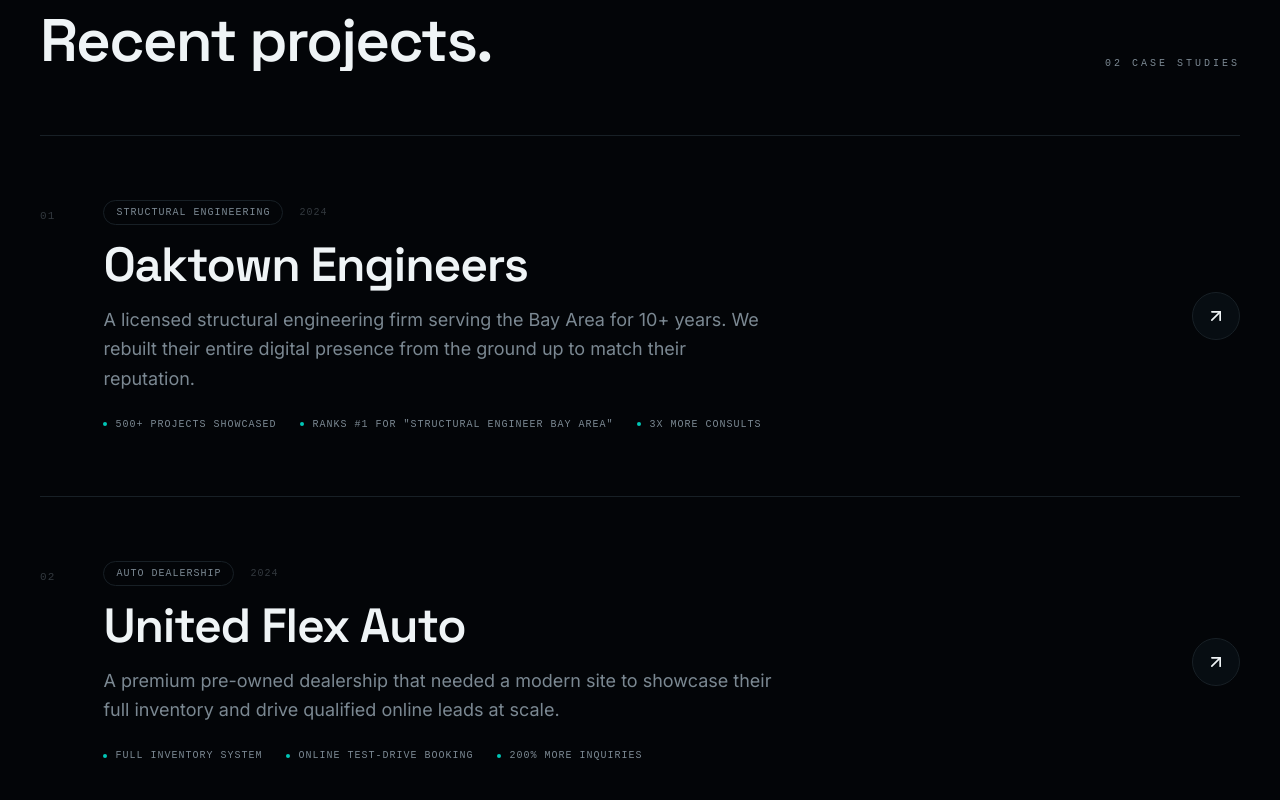
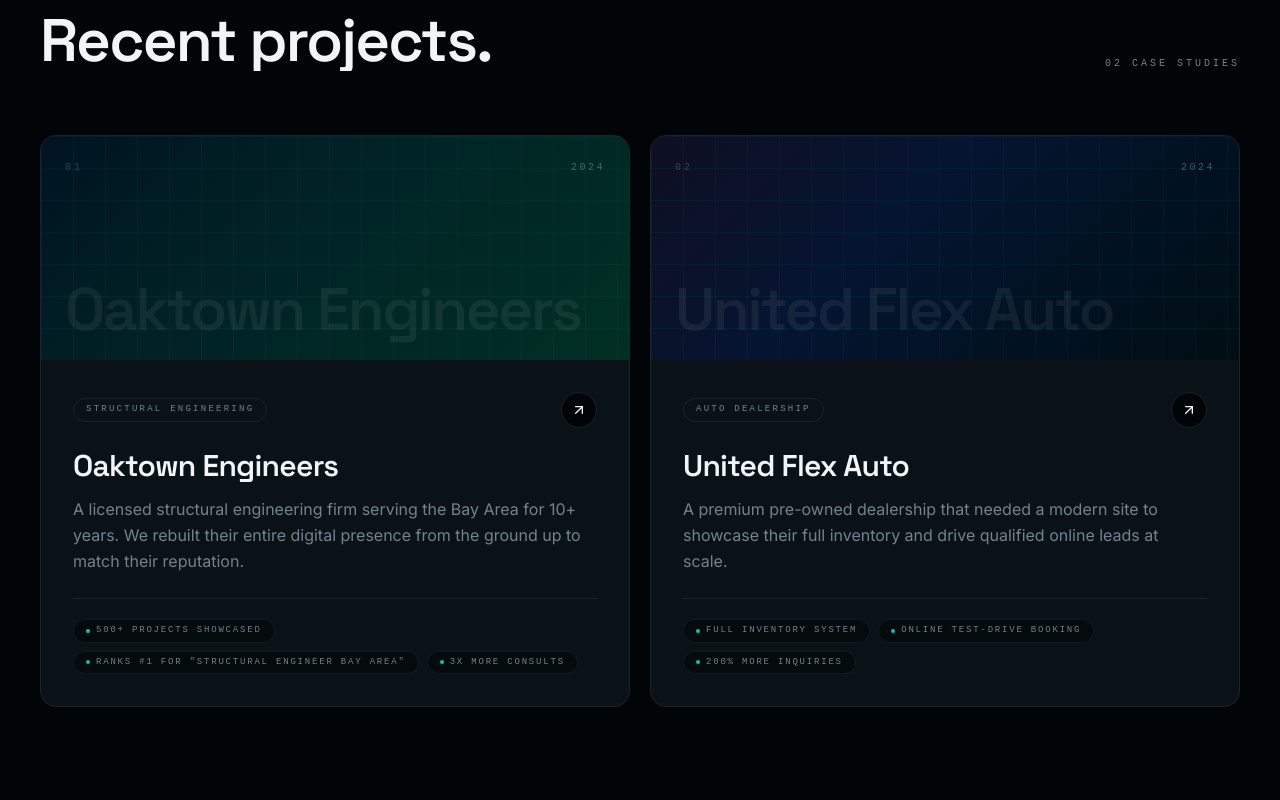
Before and after one commit to spoutyfc/mannystechfurnish, a Next.js app: page / in a window 1280 px wide. Shown: the part 1260-2060 px from the top of the page. Built offline with nearby package versions, Linux system fonts and the light colour scheme.

Commit message:
feat: refine dark theme colors and enhance client card animation
Co-authored-by: spoutyfc <105684374+spoutyfc@users.noreply.github.com>

```diff
--- a/app/globals.css
+++ b/app/globals.css
@@ -41,25 +41,25 @@
 
 .dark {
   /* Deep-space dark modern palette — #0B0F14 bg, #121826 card, #F5F7FA text, #94A3B8 muted, #14B8A6 teal accent */
-  --background: oklch(0.115 0.012 240);
-  --foreground: oklch(0.965 0.006 220);
-  --card: oklch(0.155 0.014 240);
-  --card-foreground: oklch(0.965 0.006 220);
-  --popover: oklch(0.155 0.014 240);
-  --popover-foreground: oklch(0.965 0.006 220);
-  --primary: oklch(0.965 0.006 220);
-  --primary-foreground: oklch(0.115 0.012 240);
-  --secondary: oklch(0.195 0.014 240);
-  --secondary-foreground: oklch(0.965 0.006 220);
-  --muted: oklch(0.195 0.014 240);
-  --muted-foreground: oklch(0.62 0.022 240);
-  --accent: oklch(0.74 0.14 185);
-  --accent-foreground: oklch(0.105 0.012 240);
+  --background: oklch(0.108 0.012 240);   /* #0B0F14 — true deep space */
+  --foreground: oklch(0.968 0.005 220);   /* #F5F7FA — crisp near-white */
+  --card: oklch(0.175 0.016 240);         /* #121826 — lifted surface, clearly distinct */
+  --card-foreground: oklch(0.968 0.005 220);
+  --popover: oklch(0.175 0.016 240);
+  --popover-foreground: oklch(0.968 0.005 220);
+  --primary: oklch(0.968 0.005 220);
+  --primary-foreground: oklch(0.108 0.012 240);
+  --secondary: oklch(0.21 0.016 240);     /* deeper card hover surface */
+  --secondary-foreground: oklch(0.968 0.005 220);
+  --muted: oklch(0.21 0.016 240);
+  --muted-foreground: oklch(0.60 0.024 230);  /* #94A3B8 — readable slate */
+  --accent: oklch(0.735 0.148 185);       /* #14B8A6 — teal precision */
+  --accent-foreground: oklch(0.06 0.010 240);
   --destructive: oklch(0.55 0.17 25);
   --destructive-foreground: oklch(0.97 0 0);
-  --border: oklch(0.24 0.016 240);
-  --input: oklch(0.24 0.016 240);
-  --ring: oklch(0.74 0.14 185);
+  --border: oklch(0.255 0.018 240);       /* more visible hairlines */
+  --input: oklch(0.255 0.018 240);
+  --ring: oklch(0.735 0.148 185);
   --chart-1: oklch(0.488 0.243 264.376);
   --chart-2: oklch(0.696 0.17 162.48);
   --chart-3: oklch(0.769 0.188 70.08);
--- a/app/page.tsx
+++ b/app/page.tsx
@@ -186,8 +186,8 @@ export default function Home() {
                     <motion.span
                       className="inline-block"
                       style={{ color: 'var(--accent)' }}
-                      initial={{ y: '110%', filter: 'blur(8px)' }}
-                      animate={{ y: 0, filter: 'blur(0px)' }}
+                      initial={{ y: '110%', opacity: 0 }}
+                      animate={{ y: 0, opacity: 1 }}
                       transition={{ duration: 0.8, ease: EASE, delay: 0.26 }}
                     >
                       business.
@@ -319,52 +319,94 @@ export default function Home() {
               </p>
             </div>
 
-            <div className="border-t border-border">
+            <div className="grid gap-5 md:grid-cols-2">
               {clients.map((client, idx) => (
-                <FadeUp key={client.name}>
+                <FadeUp key={client.name} index={idx}>
                   <a
                     href={client.url}
                     target="_blank"
                     rel="noopener noreferrer"
-                    className="group grid items-start gap-6 border-b border-border py-12 transition-colors hover:bg-card md:grid-cols-[auto_1fr_auto] md:gap-12 md:py-16"
+                    className="work-card group relative flex flex-col overflow-hidden rounded-2xl border border-border bg-card transition-all duration-500 hover:-translate-y-1 hover:border-accent/30 hover:shadow-[0_0_60px_-12px_oklch(0.735_0.148_185_/_0.25)]"
                   >
-                    {/* Index */}
-                    <span className="font-mono text-[11px] tracking-widest text-muted-foreground/40 md:pt-2">
+                    {/* Colored accent band — unique per project */}
+                    <div
+                      className="relative h-48 w-full overflow-hidden md:h-56"
+                      style={{
+                        background: idx === 0
+                          ? 'linear-gradient(135deg, oklch(0.18 0.04 240) 0%, oklch(0.22 0.06 200) 40%, oklch(0.25 0.10 180) 100%)'
+                          : 'linear-gradient(135deg, oklch(0.18 0.04 280) 0%, oklch(0.20 0.06 260) 40%, oklch(0.15 0.03 220) 100%)',
+                      }}
+                    >
+                      {/* Grid overlay inside the card header */}
+                      <div
+                        aria-hidden
+                        className="absolute inset-0 opacity-20"
+                        style={{
+                          backgroundImage: 'linear-gradient(oklch(0.735 0.148 185 / 0.3) 1px, transparent 1px), linear-gradient(90deg, oklch(0.735 0.148 185 / 0.3) 1px, transparent 1px)',
+                          backgroundSize: '32px 32px',
+                        }}
+                      />
+                      {/* Floating index */}
+                      <span className="absolute left-6 top-6 font-mono text-[10px] tracking-[0.3em] text-foreground/20">
                         {client.index}
                       </span>
+                      {/* Year */}
+                      <span className="absolute right-6 top-6 font-mono text-[10px] tracking-[0.25em] text-foreground/30">
+                        {client.year}
+                      </span>
+                      {/* Large ghost project name */}
+                      <div className="absolute bottom-0 left-0 right-0 px-6 pb-5">
+                        <p className="font-display text-5xl font-semibold leading-none tracking-[-0.04em] text-foreground/[0.07] md:text-6xl">
+                          {client.name}
+                        </p>
+                      </div>
+                      {/* Teal glow from bottom-left on hover */}
+                      <div
+                        aria-hidden
+                        className="absolute -bottom-10 -left-10 h-40 w-40 rounded-full opacity-0 blur-3xl transition-opacity duration-700 group-hover:opacity-100"
+                        style={{ background: 'oklch(0.735 0.148 185 / 0.18)' }}
+                      />
+                    </div>
 
-                    <div className="min-w-0">
-                      <div className="flex flex-wrap items-center gap-4 mb-4">
-                        <span className="rounded-full border border-border px-3 py-1 font-mono text-[10px] uppercase tracking-widest text-muted-foreground">
+                    {/* Card body */}
+                    <div className="flex flex-1 flex-col p-6 md:p-8">
+                      {/* Tag + arrow row */}
+                      <div className="mb-5 flex items-center justify-between">
+                        <span className="rounded-full border border-border px-3 py-1 font-mono text-[9px] uppercase tracking-[0.25em] text-muted-foreground transition-colors group-hover:border-accent/40 group-hover:text-accent">
                           {client.tag}
                         </span>
-                        <span className="font-mono text-[10px] tracking-widest text-muted-foreground/40">
-                          {client.year}
-                        </span>
+                        <div className="flex h-9 w-9 items-center justify-center rounded-full border border-border bg-background transition-all duration-300 group-hover:border-accent group-hover:bg-accent group-hover:text-accent-foreground">
+                          <ArrowUpRight className="h-4 w-4" />
                         </div>
-                      <h3 className="font-display text-3xl font-semibold tracking-tight transition-transform duration-300 group-hover:translate-x-2 md:text-5xl">
+                      </div>
+
+                      {/* Project name */}
+                      <h3 className="font-display text-2xl font-semibold tracking-tight text-foreground md:text-3xl">
                         {client.name}
                       </h3>
-                      <p className="mt-4 max-w-2xl text-base leading-relaxed text-muted-foreground md:text-lg">
+                      <p className="mt-3 leading-relaxed text-muted-foreground">
                         {client.description}
                       </p>
-                      <div className="mt-6 flex flex-wrap gap-x-6 gap-y-3">
+
+                      {/* Results — the money row */}
+                      <div className="mt-6 flex flex-wrap gap-2 border-t border-border pt-5">
                         {client.points.map((point) => (
                           <span
                             key={point}
-                            className="inline-flex items-center gap-2 font-mono text-[10px] uppercase tracking-widest text-muted-foreground"
+                            className="inline-flex items-center gap-1.5 rounded-full border border-border/60 bg-background/60 px-3 py-1 font-mono text-[9px] uppercase tracking-[0.2em] text-muted-foreground transition-colors group-hover:border-accent/20 group-hover:text-foreground/70"
                           >
-                            <span className="h-1 w-1 rounded-full bg-accent" />
+                            <span className="h-1 w-1 shrink-0 rounded-full bg-accent" />
                             {point}
                           </span>
                         ))}
                       </div>
                     </div>
 
-                    {/* Arrow circle */}
-                    <div className="flex h-12 w-12 shrink-0 items-center justify-center rounded-full border border-border bg-card transition-all duration-300 group-hover:border-accent group-hover:bg-accent group-hover:text-accent-foreground md:self-center">
-                      <ArrowUpRight className="h-5 w-5 transition-transform group-hover:rotate-[360deg] group-hover:duration-500" />
-                    </div>
+                    {/* Teal shimmer sweep on hover — runs left to right */}
+                    <div
+                      aria-hidden
+                      className="pointer-events-none absolute inset-0 -translate-x-full bg-gradient-to-r from-transparent via-accent/[0.04] to-transparent transition-transform duration-700 group-hover:translate-x-full"
+                    />
                   </a>
                 </FadeUp>
               ))}
@@ -506,78 +548,115 @@ export default function Home() {
               </FadeUp>
             </div>
 
-            <div className="grid gap-0 border border-border lg:grid-cols-2">
-              {/* Option 1 */}
-              <FadeUp className="relative flex flex-col border-b border-border p-8 lg:border-b-0 lg:border-r lg:p-12">
-                {/* "Popular" tag */}
-                <div className="absolute right-6 top-6 rounded-full bg-accent px-3 py-1 font-mono text-[10px] uppercase tracking-widest text-accent-foreground">
-                  Most Popular
-                </div>
-                <span className="font-mono text-[10px] uppercase tracking-[0.35em] text-accent">
+            <div className="grid gap-5 lg:grid-cols-2">
+              {/* Option 1 — Featured / Most Popular */}
+              <FadeUp className="relative flex flex-col overflow-hidden rounded-2xl border border-accent/40 bg-card shadow-[0_0_80px_-20px_oklch(0.735_0.148_185_/_0.20)]">
+                {/* Teal glow bleeding in from the top */}
+                <div
+                  aria-hidden
+                  className="pointer-events-none absolute -top-16 left-1/2 h-40 w-2/3 -translate-x-1/2 rounded-full blur-3xl"
+                  style={{ background: 'oklch(0.735 0.148 185 / 0.12)' }}
+                />
+                {/* Top accent line */}
+                <div className="h-px w-full bg-gradient-to-r from-transparent via-accent to-transparent" />
+
+                <div className="relative flex flex-1 flex-col p-8 lg:p-10">
+                  <div className="flex items-center justify-between">
+                    <span className="font-mono text-[9px] uppercase tracking-[0.35em] text-accent">
                       One-time · Full ownership
                     </span>
-                <h3 className="mt-5 font-display text-2xl font-semibold tracking-tight">
+                    <span className="rounded-full bg-accent/10 px-3 py-1 font-mono text-[9px] uppercase tracking-widest text-accent ring-1 ring-accent/30">
+                      Most popular
+                    </span>
+                  </div>
+
+                  <h3 className="mt-6 font-display text-2xl font-semibold tracking-tight md:text-3xl">
                     Complete Digital Asset
                   </h3>
-                <div className="mt-6">
+                  <p className="mt-2 leading-relaxed text-muted-foreground">
+                    You own the full codebase the day it ships. No lock-in, no recurring surprises.
+                  </p>
+
+                  <div className="mt-8 flex items-baseline gap-2">
                     <span className="font-display text-6xl font-semibold tracking-tight md:text-7xl">$1,299</span>
+                    <span className="font-mono text-sm text-muted-foreground">one-time</span>
                   </div>
-                <p className="mt-2 font-mono text-[10px] uppercase tracking-wider text-muted-foreground">
-                  Save $380+ vs monthly in first 3 months
+                  <p className="mt-1.5 font-mono text-[9px] uppercase tracking-wider text-muted-foreground">
+                    Save $380+ vs monthly over 3 months
                   </p>
-                <ul className="mt-10 flex-1 space-y-4 border-t border-border pt-8">
+
+                  <ul className="mt-8 flex-1 space-y-3 border-t border-border pt-7">
                     {option1Features.map((f) => (
                       <li key={f} className="flex items-start gap-3 text-foreground/90">
-                      <span className="mt-2 h-1 w-1 shrink-0 rounded-full bg-accent" />
+                        <span className="mt-[7px] h-1.5 w-1.5 shrink-0 rounded-full bg-accent" />
                         <span className="leading-relaxed">{f}</span>
                       </li>
                     ))}
                   </ul>
+
                   <Magnetic strength={0.2} className="mt-10">
                     <Link
                       href="/contact"
-                    className="group inline-flex w-full items-center justify-center gap-2.5 rounded-full bg-accent px-8 py-4 text-sm font-medium text-accent-foreground transition-all hover:opacity-90"
+                      className="group inline-flex w-full items-center justify-center gap-2.5 rounded-full bg-accent px-8 py-4 text-sm font-semibold text-accent-foreground transition-all hover:opacity-90 hover:shadow-[0_0_30px_-4px_oklch(0.735_0.148_185_/_0.5)]"
                     >
                       Get started
                       <ArrowUpRight className="h-4 w-4 transition-transform group-hover:translate-x-0.5 group-hover:-translate-y-0.5" />
                     </Link>
                   </Magnetic>
+                </div>
               </FadeUp>
 
-              {/* Option 2 */}
-              <FadeUp index={1} className="flex flex-col p-8 lg:p-12">
-                <span className="font-mono text-[10px] uppercase tracking-[0.35em] text-muted-foreground">
+              {/* Option 2 — Managed */}
+              <FadeUp index={1} className="group relative flex flex-col overflow-hidden rounded-2xl border border-border bg-card transition-all duration-500 hover:border-border/80 hover:shadow-[0_8px_40px_-12px_oklch(0.108_0.012_240_/_0.8)]">
+                {/* Subtle top line — non-teal, secondary feel */}
+                <div className="h-px w-full bg-gradient-to-r from-transparent via-border to-transparent" />
+
+                <div className="relative flex flex-1 flex-col p-8 lg:p-10">
+                  <div className="flex items-center justify-between">
+                    <span className="font-mono text-[9px] uppercase tracking-[0.35em] text-muted-foreground">
                       Monthly · Managed for you
                     </span>
-                <h3 className="mt-5 font-display text-2xl font-semibold tracking-tight">
+                  </div>
+
+                  <h3 className="mt-6 font-display text-2xl font-semibold tracking-tight md:text-3xl">
                     Managed Website Plan
                   </h3>
-                <div className="mt-6 flex items-baseline gap-2">
-                  <span className="font-display text-5xl font-semibold tracking-tight">$700</span>
-                  <span className="font-display text-2xl text-muted-foreground/50">+</span>
-                  <span className="font-display text-3xl font-semibold text-accent">$120</span>
+                  <p className="mt-2 leading-relaxed text-muted-foreground">
+                    Low upfront cost, everything handled. Hosting, maintenance, SEO check-ins — all in.
+                  </p>
+
+                  <div className="mt-8">
+                    <div className="flex items-baseline gap-1.5">
+                      <span className="font-display text-4xl font-semibold tracking-tight">$700</span>
+                      <span className="font-mono text-sm text-muted-foreground">setup</span>
+                      <span className="mx-2 font-display text-2xl text-border">+</span>
+                      <span className="font-display text-5xl font-semibold tracking-tight text-foreground/80">$120</span>
                       <span className="font-mono text-sm text-muted-foreground">/mo</span>
                     </div>
-                <p className="mt-2 font-mono text-[10px] uppercase tracking-wider text-muted-foreground">
+                    <p className="mt-1.5 font-mono text-[9px] uppercase tracking-wider text-muted-foreground">
                       3-month minimum — total $1,060
                     </p>
-                <ul className="mt-10 flex-1 space-y-4 border-t border-border pt-8">
+                  </div>
+
+                  <ul className="mt-8 flex-1 space-y-3 border-t border-border pt-7">
                     {option2Features.map((f) => (
-                    <li key={f} className="flex items-start gap-3 text-foreground/80">
-                      <span className="mt-2 h-1 w-1 shrink-0 rounded-full bg-muted-foreground/50" />
+                      <li key={f} className="flex items-start gap-3 text-foreground/75">
+                        <span className="mt-[7px] h-1.5 w-1.5 shrink-0 rounded-full bg-muted-foreground/40" />
                         <span className="leading-relaxed">{f}</span>
                       </li>
                     ))}
                   </ul>
+
                   <Magnetic strength={0.2} className="mt-10">
                     <Link
                       href="/contact"
-                    className="inline-flex w-full items-center justify-center gap-2 rounded-full border border-border px-8 py-4 text-sm font-medium text-foreground transition-colors hover:border-accent/50 hover:bg-card"
+                      className="inline-flex w-full items-center justify-center gap-2 rounded-full border border-border px-8 py-4 text-sm font-medium text-foreground transition-all hover:border-accent/50 hover:bg-secondary"
                     >
                       Let&apos;s do this one
                       <ArrowUpRight className="h-4 w-4" />
                     </Link>
                   </Magnetic>
+                </div>
               </FadeUp>
             </div>
           </div>
--- a/components/site/motion.tsx
+++ b/components/site/motion.tsx
@@ -44,11 +44,11 @@ export function AnimatedHeading({
           <span key={i} className="inline-block overflow-hidden align-bottom">
             <motion.span
               className="inline-block"
-              initial={{ y: '110%', filter: 'blur(6px)' }}
+              initial={{ y: '110%' }}
               animate={
                 inView
-                  ? { y: 0, filter: 'blur(0px)' }
-                  : { y: '110%', filter: 'blur(6px)' }
+                  ? { y: 0 }
+                  : { y: '110%' }
               }
               transition={{ duration: 0.7, ease: EASE, delay: delay + i * 0.07 }}
             >
@@ -64,12 +64,11 @@ export function AnimatedHeading({
 
 /* ---------- Generic scroll reveal ---------- */
 const fadeUp: Variants = {
-  hidden: { opacity: 0, y: 24, filter: 'blur(8px)' },
+  hidden: { opacity: 0, y: 28 },
   show: (i: number = 0) => ({
     opacity: 1,
     y: 0,
-    filter: 'blur(0px)',
-    transition: { duration: 0.8, ease: EASE, delay: i * 0.08 },
+    transition: { duration: 0.7, ease: EASE, delay: i * 0.08 },
   }),
 }
 
--- a/components/site/scroll-blur.tsx
+++ b/components/site/scroll-blur.tsx
@@ -3,78 +3,14 @@
 import { useEffect, useRef, type ReactNode } from 'react'
 
 /**
- * Applies a very subtle vertical motion blur proportional to scroll velocity.
- * Helps the eye track content during fast scrolls instead of everything
- * snapping past at once. Clamped low so text never becomes unreadable.
- *
- * NOTE: must NOT wrap any `position: fixed` elements — a CSS filter on an
- * ancestor breaks fixed positioning. Only the scrolling page sections live here.
+ * Lightweight scroll-performance wrapper.
+ * Promotes the page content to its own compositor layer via will-change: transform
+ * so the GPU handles scrolling without CPU repaints.
+ * No CSS filter — filters break fixed positioning and compound Framer blur animations.
  */
 export function ScrollBlur({ children }: { children: ReactNode }) {
-  const ref = useRef<HTMLDivElement>(null)
-
-  useEffect(() => {
-    const el = ref.current
-    if (!el) return
-    if (window.matchMedia('(prefers-reduced-motion: reduce)').matches) return
-
-    let lastY = window.scrollY
-    let lastT = performance.now()
-    let current = 0
-    let raf = 0
-    let idleFrames = 0
-
-    const tick = () => {
-      const now = performance.now()
-      const dy = window.scrollY - lastY
-      const dt = Math.max(now - lastT, 1)
-      lastY = window.scrollY
-      lastT = now
-
-      // px per ms -> map to a tiny blur, capped at 4px
-      const velocity = Math.abs(dy / dt)
-      const target = Math.min(velocity * 1.6, 4)
-
-      // ease toward target for smoothness
-      current += (target - current) * 0.2
-
-      if (current < 0.05) {
-        current = 0
-        idleFrames++
-      } else {
-        idleFrames = 0
-      }
-
-      el.style.filter = current > 0.05 ? `blur(${current.toFixed(2)}px)` : ''
-
-      // keep animating; pause loop only after a long idle to save battery
-      if (idleFrames < 120) {
-        raf = requestAnimationFrame(tick)
-      } else {
-        raf = 0
-      }
-    }
-
-    const wake = () => {
-      if (!raf) {
-        lastT = performance.now()
-        lastY = window.scrollY
-        raf = requestAnimationFrame(tick)
-      }
-    }
-
-    window.addEventListener('scroll', wake, { passive: true })
-    raf = requestAnimationFrame(tick)
-
-    return () => {
-      window.removeEventListener('scroll', wake)
-      if (raf) cancelAnimationFrame(raf)
-      el.style.filter = ''
-    }
-  }, [])
-
   return (
-    <div ref={ref} style={{ willChange: 'filter' }}>
+    <div style={{ willChange: 'transform' }}>
       {children}
     </div>
   )
```
Lines whose indentation alone changed are shown as unchanged.
